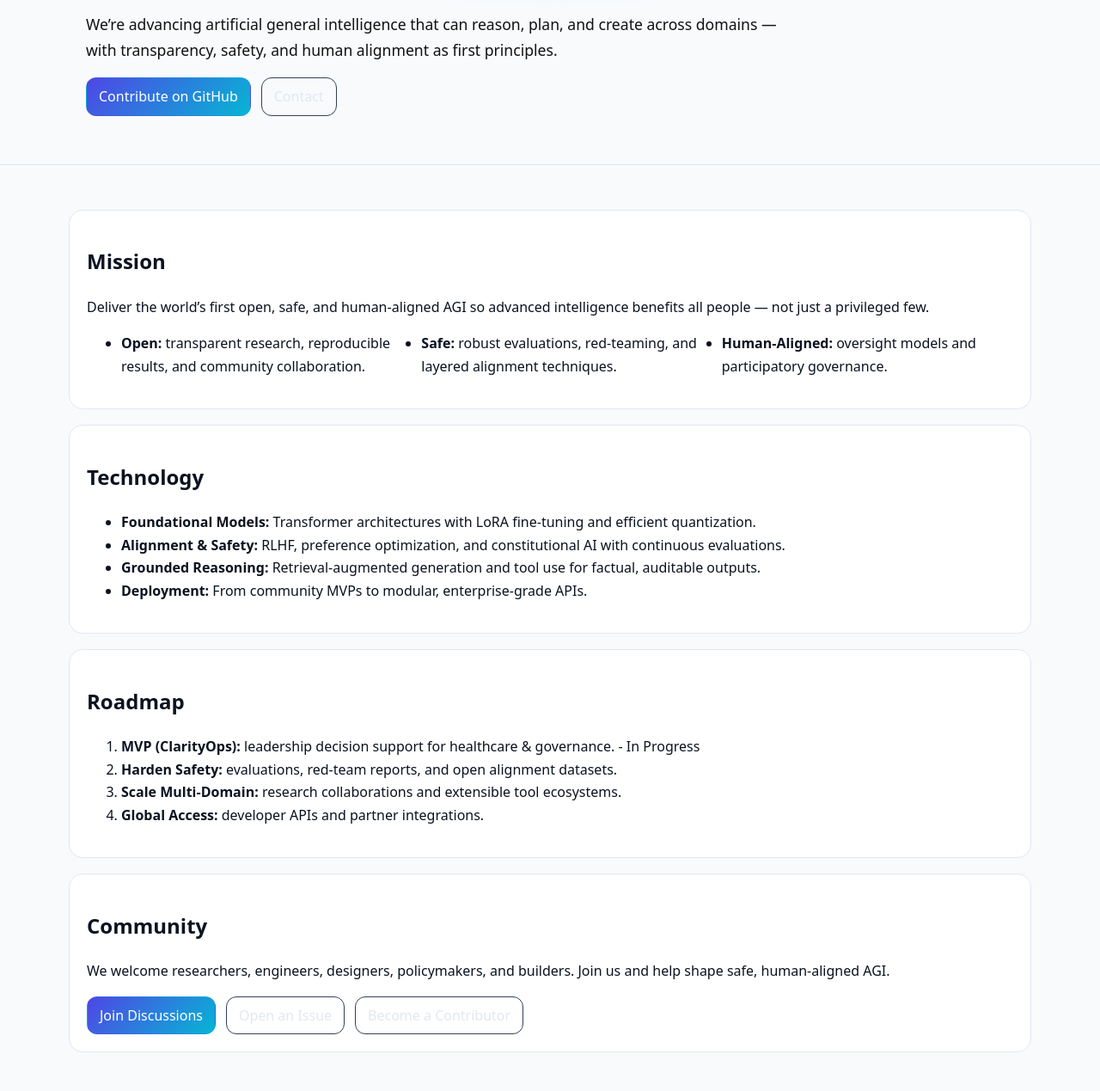
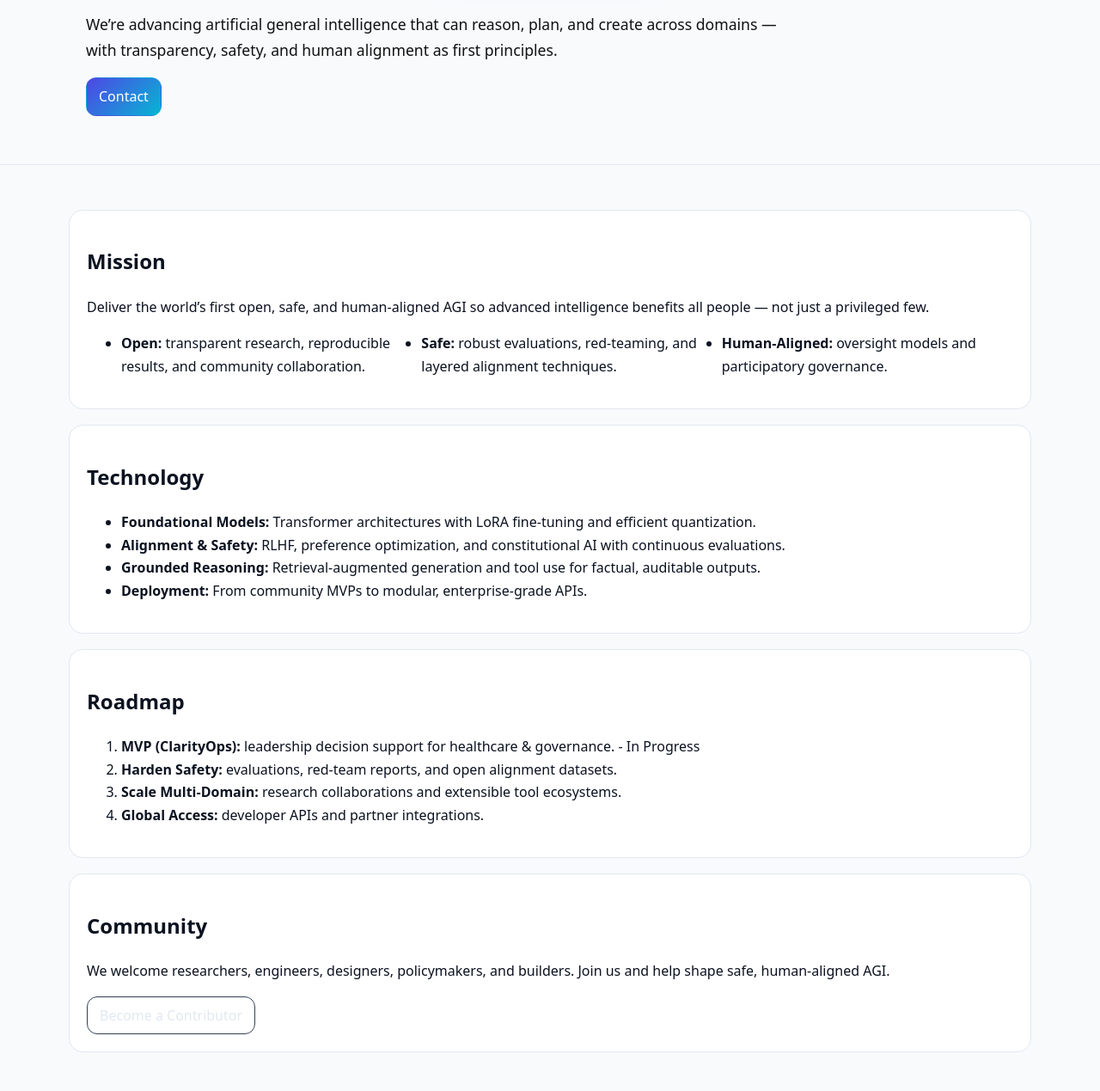
Before and after one commit to Raj-VedAI/Vedagi, a plain HTML site: page index.html in a window 1280 px wide. Shown: the part 211-1480 px from the top of the page at 86% size. Drawn offline with Linux system fonts and the light colour scheme.

Commit message:
Update index.html

```diff
--- a/index.html
+++ b/index.html
@@ -37,7 +37,7 @@
         <a href="#technology">Technology</a>
         <a href="#roadmap">Roadmap</a>
         <a href="#community">Community</a>
-        <a class="btn" target="_blank" href="https://github.com/Raj-VedAI/Vedagi/tree/main/agi">Explore the Code</a>
+       <!-- <a class="btn" target="_blank" href="https://github.com/Raj-VedAI/Vedagi/tree/main/agi">Explore the Code</a> -->
       </nav>
     </div>
   </header>
@@ -47,8 +47,8 @@
       <h1>Building AGI in the open — for everyone.</h1>
       <p class="lead">We’re advancing artificial general intelligence that can reason, plan, and create across domains — with transparency, safety, and human alignment as first principles.</p>
       <div class="cta">
-        <a class="btn primary" target="_blank" href="https://github.com/Raj-VedAI/Vedagi">Contribute on GitHub</a>
-        <a class="btn" href="mailto:info@vedagi.com">Contact</a>
+       <!-- <a class="btn primary" target="_blank" href="https://github.com/Raj-VedAI/Vedagi">Contribute on GitHub</a> -->
+        <a class="btn primary" href="mailto:Rajan.sharma@live.ca">Contact</a>
       </div>
     </div>
   </section>
@@ -88,16 +88,16 @@
       <h2>Community</h2>
       <p>We welcome researchers, engineers, designers, policymakers, and builders. Join us and help shape safe, human‑aligned AGI.</p>
       <div class="cta">
-        <a class="btn primary" target="_blank" href="https://github.com/Raj-VedAI/Vedagi/discussions">Join Discussions</a>
-        <a class="btn" target="_blank" href="https://github.com/Raj-VedAI/Vedagi/issues/new/choose">Open an Issue</a>
-        <a class="btn" href="mailto:contributors@vedagi.com">Become a Contributor</a>
+        <!-- <a class="btn primary" target="_blank" href="https://github.com/Raj-VedAI/Vedagi/discussions">Join Discussions</a> -->
+        <!-- <a class="btn" target="_blank" href="https://github.com/Raj-VedAI/Vedagi/issues/new/choose">Open an Issue</a> -->
+        <a class="btn" href="mailto:rajan.sharma@live.ca">Become a Contributor</a>
       </div>
     </section>
   </main>
 
   <footer class="site-footer">
     <div class="container">
-      <p>© 2025 Ved AGI • <a href="https://github.com/Raj-VedAI/Vedagi">GitHub</a> • <a href="mailto:privacy@vedagi.com">Privacy</a></p>
+      <p>© 2025 Ved AGI • <a href="https://github.com/Raj-VedAI/Vedagi">GitHub</a> • <a href="mailto:Rajan.sharma@live.ca">Privacy</a></p>
     </div>
   </footer>
 </body>
```
